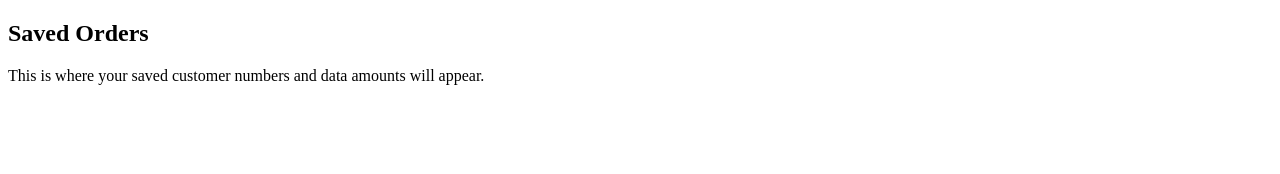
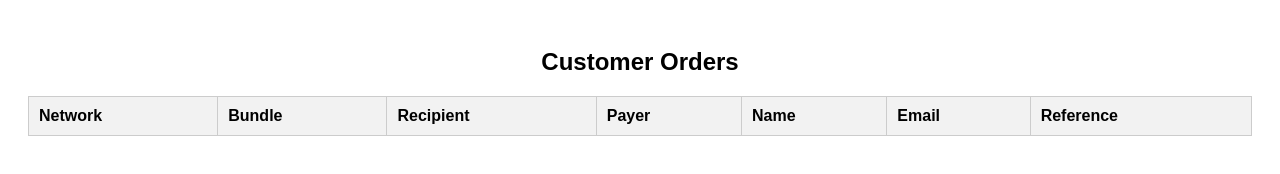
Before and after one commit to SethM28/MDBundles, a website: page orders.html in a window 1280 px wide. Drawn offline with Linux system fonts and the light colour scheme; no server answers.

Commit message:
Update orders.html

```diff
--- a/orders.html
+++ b/orders.html
@@ -1,11 +1,67 @@
 <!DOCTYPE html>
 <html lang="en">
 <head>
-  <meta charset="UTF-8">
+  <meta charset="UTF-8" />
   <title>Orders</title>
+  <style>
+    body {
+      font-family: Arial, sans-serif;
+      padding: 20px;
+    }
+    h2 {
+      text-align: center;
+    }
+    table {
+      width: 100%;
+      border-collapse: collapse;
+      margin-top: 20px;
+    }
+    th, td {
+      padding: 10px;
+      border: 1px solid #ccc;
+      text-align: left;
+    }
+    th {
+      background-color: #f2f2f2;
+    }
+  </style>
 </head>
 <body>
-  <h2>Saved Orders</h2>
-  <p>This is where your saved customer numbers and data amounts will appear.</p>
+  <h2>Customer Orders</h2>
+  <table id="orders-table">
+    <thead>
+      <tr>
+        <th>Network</th>
+        <th>Bundle</th>
+        <th>Recipient</th>
+        <th>Payer</th>
+        <th>Name</th>
+        <th>Email</th>
+        <th>Reference</th>
+      </tr>
+    </thead>
+    <tbody></tbody>
+  </table>
+
+  <script>
+    fetch('/orders-json') // changed path to avoid conflict
+      .then(res => res.json())
+      .then(data => {
+        const tbody = document.querySelector('#orders-table tbody');
+        data.forEach(order => {
+          const row = document.createElement('tr');
+          row.innerHTML = `
+            <td>${order.network}</td>
+            <td>${order.bundle}</td>
+            <td>${order.recipient}</td>
+            <td>${order.payer}</td>
+            <td>${order.name}</td>
+            <td>${order.email}</td>
+            <td>${order.reference}</td>
+          `;
+          tbody.appendChild(row);
+        });
+      });
+  </script>
 </body>
 </html>
```
